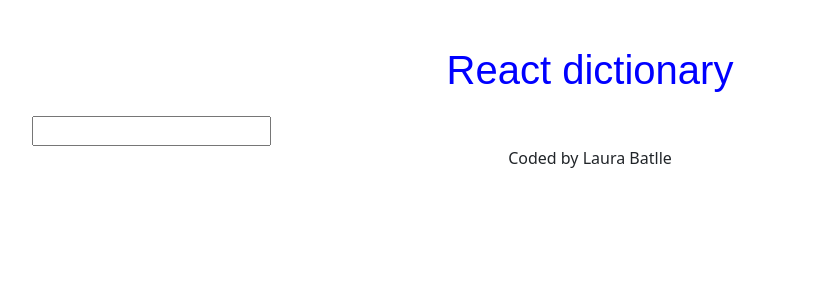
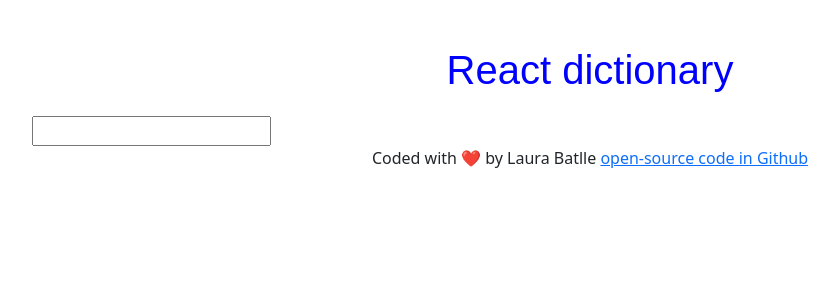
Before and after one commit to laurabatlle/React-Dictionary, a React (Create React App) app: page / in a window 1280 px wide. Shown: the top 300 px of the page, without its empty margins (50-890 px from the left). Built offline with nearby package versions, Linux system fonts and the light colour scheme.

Commit message:
added github repository link

```diff
--- a/src/App.js
+++ b/src/App.js
@@ -12,7 +12,16 @@
           <Dictionary />
         </main>
       </div>
-      <footer> Coded by Laura Batlle </footer>
+      <footer>
+        {" "}
+        Coded with ❤️ by Laura Batlle{" "}
+        <a
+          href="https://github.com/laurabatlle/React-Dictionary"
+          target="_blank"
+        >
+          open-source code in Github{" "}
+        </a>
+      </footer>
     </div>
   );
 }
```
